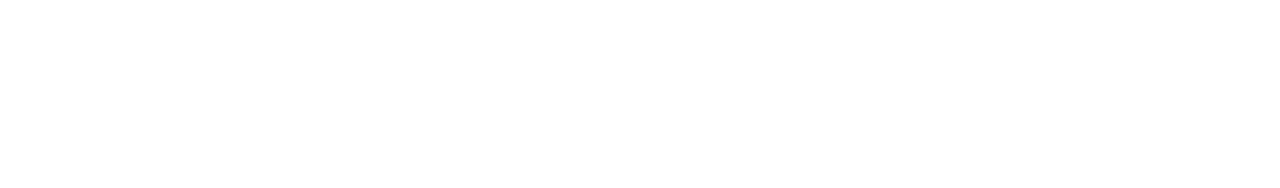
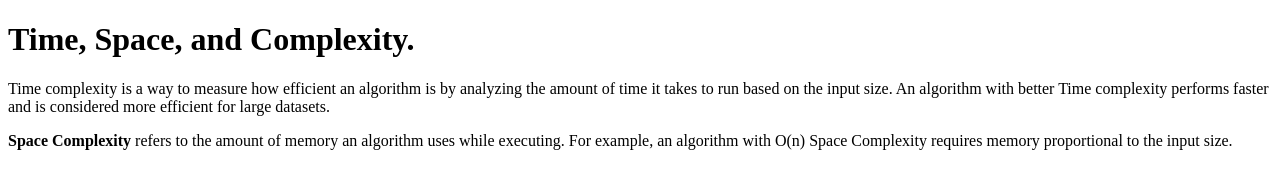
Before and after one commit to acciojob/time-and-space-complexity-NAVDEEP-SHARMA542, a website: page main.html in a window 1280 px wide. Drawn offline with Linux system fonts and the light colour scheme.

Commit message:
created a submission

```diff
--- a/main.html
+++ b/main.html
@@ -1,16 +1,13 @@
 <!DOCTYPE html>
-
-<html>
-
+<html lang="en">
 <head>
-	<link rel="stylesheet" href="styles.css">
+    <meta charset="UTF-8">
+    <meta name="viewport" content="width=device-width, initial-scale=1.0">
+    <title>Time, Space, and Complexity.</title>
 </head>
-
 <body>
-	<!-- the entire body must be written by student -->
-    <script type="text/javascript" src="./script.js">
-</script>
-
+    <h1>Time, Space, and Complexity.</h1>
+    <p>Time complexity is a way to measure how efficient an algorithm is by analyzing the amount of time it takes to run based on the input size. An algorithm with better Time complexity performs faster and is considered more efficient for large datasets.</p>
+    <p><b>Space Complexity</b> refers to the amount of memory an algorithm uses while executing. For example, an algorithm with O(n) Space Complexity requires memory proportional to the input size.</p>
 </body>
-
 </html>
```
